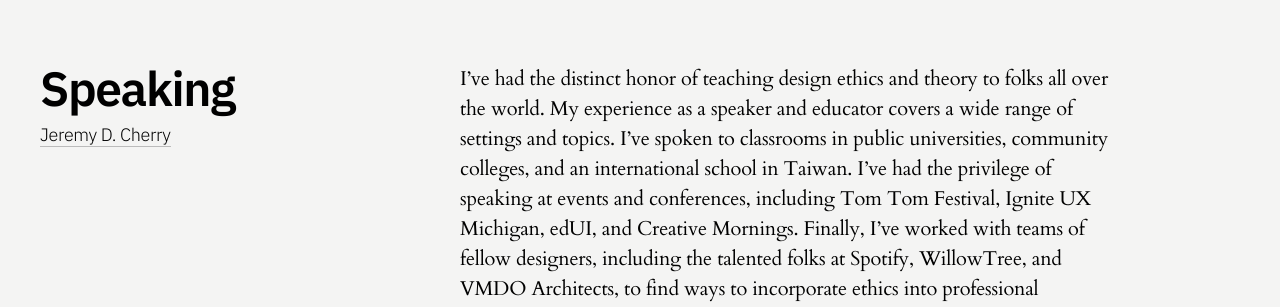
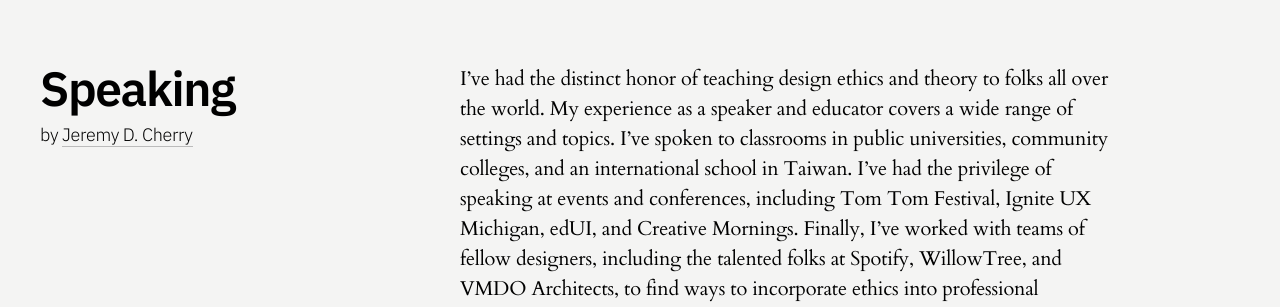
Before and after one commit to jeremydcherry/jeremydcherry.github.io, a Jekyll site: the page built from content/speaking.md, in a window 1280 px wide. Shown: the top 307 px of the page. Built offline with Jekyll 4.4.1, drawn with Linux system fonts in a browser that asks for light colours.

Commit message:
Updated title block include

```diff
--- a/_includes/title.html
+++ b/_includes/title.html
@@ -1,2 +1,2 @@
 <h1 class="secondary-page-title">{{ page.title }}</h1>
-<h2 class="secondary-page-title"><a href="/">Jeremy D. Cherry</a></h2>
+<h2 class="secondary-page-title">by <a href="/">Jeremy D. Cherry</a></h2>
```
